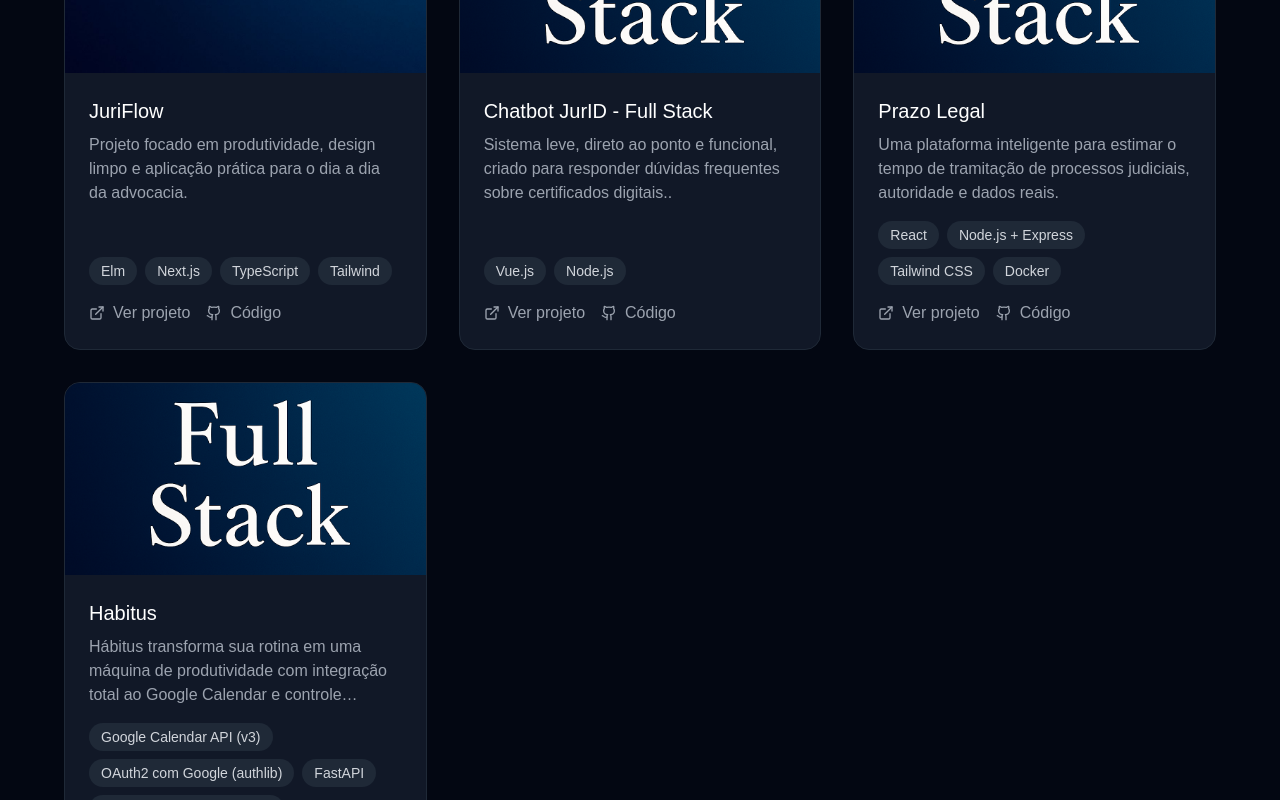
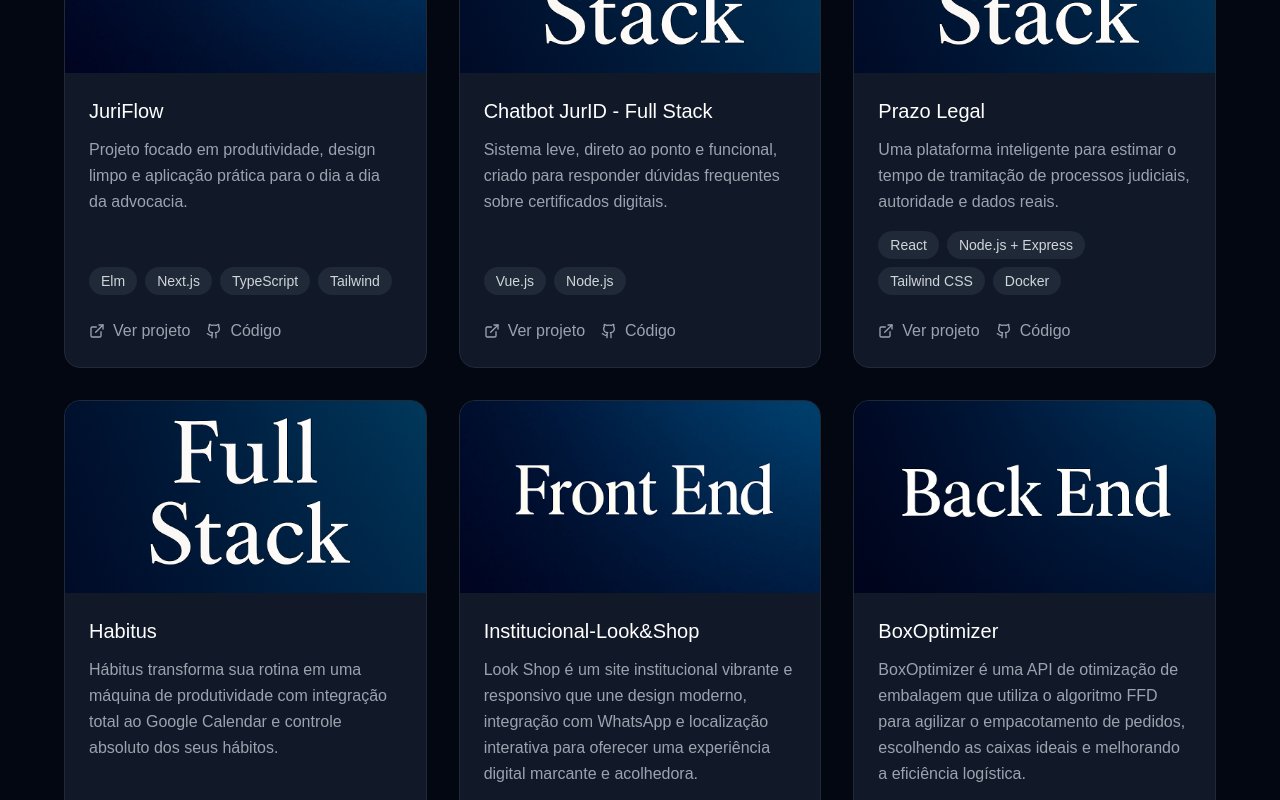
Before and after one commit to samuelmonteirotf/portfolio, a Next.js app: page / in a window 1280 px wide. Shown: the part 1800-2600 px from the top of the page. Built offline with nearby package versions, Linux system fonts and the light colour scheme.

Commit message:
Novos Projetos

```diff
--- a/app/portfolio.tsx
+++ b/app/portfolio.tsx
@@ -305,7 +305,7 @@ export default function Portfolio() {
           </motion.h2>
 
           <motion.div
-            className="grid md:grid-cols-2 lg:grid-cols-3 gap-8"
+            className="grid grid-cols-1 md:grid-cols-2 lg:grid-cols-3 gap-8"
             variants={staggerContainer}
             initial="initial"
             whileInView="animate"
@@ -323,7 +323,8 @@ export default function Portfolio() {
               },
               {
                 title: "Chatbot JurID - Full Stack",
-                description: "Sistema leve, direto ao ponto e funcional, criado para responder dúvidas frequentes sobre certificados digitais..",
+                description:
+                  "Sistema leve, direto ao ponto e funcional, criado para responder dúvidas frequentes sobre certificados digitais.",
                 tech: ["Vue.js", "Node.js"],
                 image: "/images/projeto2.jpg",
                 projectUrl: "https://chatbot-jurid-production.up.railway.app/",
@@ -352,28 +353,51 @@ export default function Portfolio() {
                 projectUrl: "https://habitus-app.vercel.app/",
                 githubUrl: "https://github.com/samuelmonteirotf/habitus-app",
               },
+              {
+                title: "Institucional-Look&Shop",
+                description:
+                  "Look Shop é um site institucional vibrante e responsivo que une design moderno, integração com WhatsApp e localização interativa para oferecer uma experiência digital marcante e acolhedora.",
+                tech: ["Next.js 14", "TypeScript", "Tailwind CSS", "shadcn/ui + Lucide Icons"],
+                image: "/images/projeto5.jpg",
+                projectUrl: "https://www.lookeshop.com.br/",
+                githubUrl: "https://github.com/samuelmonteirotf/institucional-lookeshop",
+              },
+              {
+                title: "BoxOptimizer",
+                description:
+                  "BoxOptimizer é uma API de otimização de embalagem que utiliza o algoritmo FFD para agilizar o empacotamento de pedidos, escolhendo as caixas ideais e melhorando a eficiência logística.",
+                tech: [
+                  ".NET 8.0 + ASP.NET Core Web API",
+                  "Docker + Docker Compose",
+                  "Entity Framework Core + SQL Server",
+                  "JWT Authentication + Testes Automatizados (xUnit)",
+                ],
+                image: "/images/projeto6.jpg",
+                projectUrl: "https://github.com/samuelmonteirotf/BoxOptimizer",
+                githubUrl: "https://github.com/samuelmonteirotf/BoxOptimizer",
+              },
             ].map((project, index) => (
               <motion.div
                 key={index}
                 variants={fadeInUp}
-                className="group cursor-pointer h-full"
+                className="group cursor-pointer"
                 whileHover={{ y: -10 }}
                 transition={{ duration: 0.3 }}
               >
                 <div className="bg-gray-900 rounded-2xl overflow-hidden border border-gray-800 hover:border-gray-600 transition-colors duration-300 h-full flex flex-col">
                   <div className="h-48 overflow-hidden flex-shrink-0">
                     <img
-                      src={project.image || "/placeholder.svg"}
+                      src={project.image || "/placeholder.svg?height=200&width=400&query=projeto"}
                       alt={project.title}
                       className="w-full h-full object-cover group-hover:scale-105 transition-transform duration-300"
                     />
                   </div>
                   <div className="p-6 flex flex-col flex-grow">
-                    <h3 className="text-xl font-medium mb-2 group-hover:text-gray-300 transition-colors">
+                    <h3 className="text-xl font-medium mb-3 group-hover:text-gray-300 transition-colors">
                       {project.title}
                     </h3>
-                    <p className="text-gray-400 mb-4 flex-grow line-clamp-3">{project.description}</p>
-                    <div className="flex flex-wrap gap-2 mb-4">
+                    <p className="text-gray-400 mb-4 flex-grow leading-relaxed">{project.description}</p>
+                    <div className="flex flex-wrap gap-2 mb-6">
                       {project.tech.map((tech) => (
                         <span key={tech} className="px-3 py-1 bg-gray-800 rounded-full text-sm text-gray-300">
                           {tech}
```
Also changed, not shown: public/images/projeto5.jpg (added), public/images/projeto6.jpg (added).
